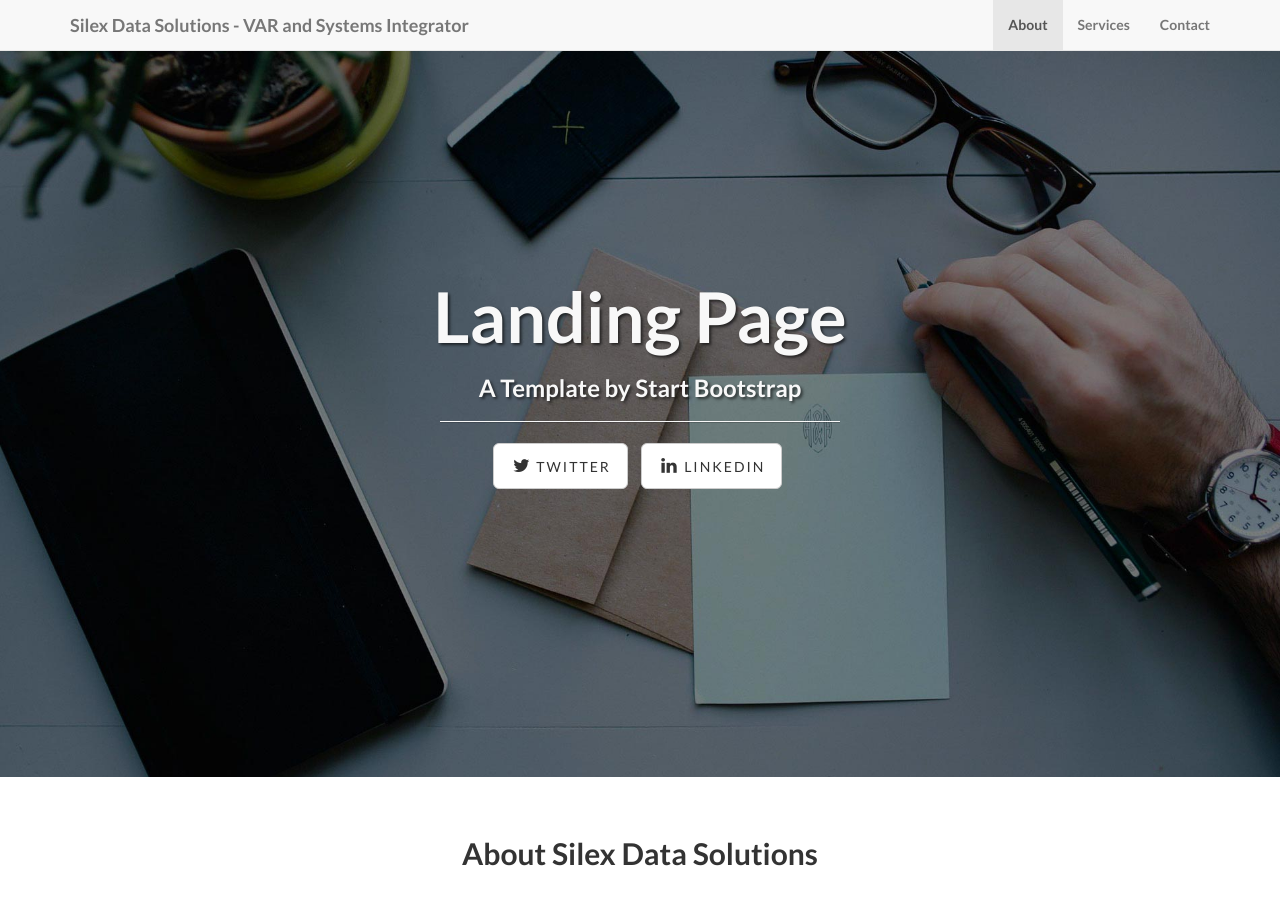
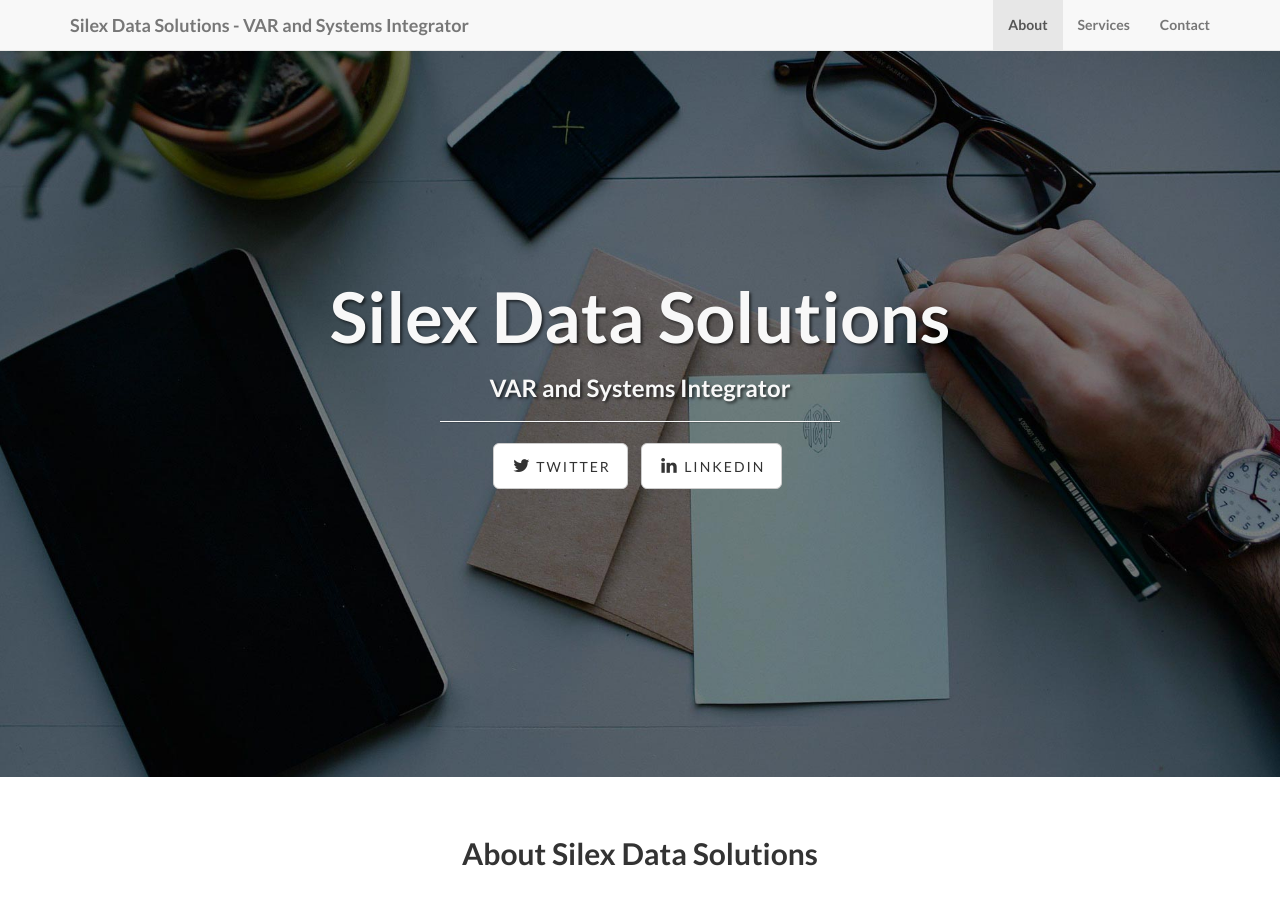
Before and after one commit to SilexDataSolutions/silexdatasolutions.github.io, a Jekyll site: the page built from index.html, in a window 1280 px wide and 900 px high. Built offline with Jekyll 4.4.1, drawn with Linux system fonts in a browser that asks for light colours.

Commit message:
More files

```diff
--- a/index.html
+++ b/index.html
@@ -1,5 +1,5 @@
 ---
 layout: default
-title: Landing Page
-subTitle: A Template by Start Bootstrap
+title: Silex Data Solutions
+subTitle: VAR and Systems Integrator
 ---
```
Also changed, not shown: img/bg-company.jpg (added), img/bg-contact.jpg (added), img/bg-home.jpg (added), img/bg-services.jpg (added).
